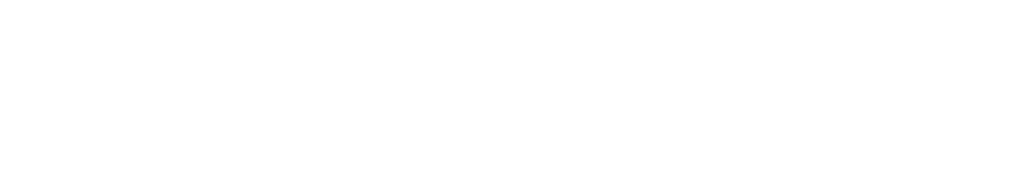
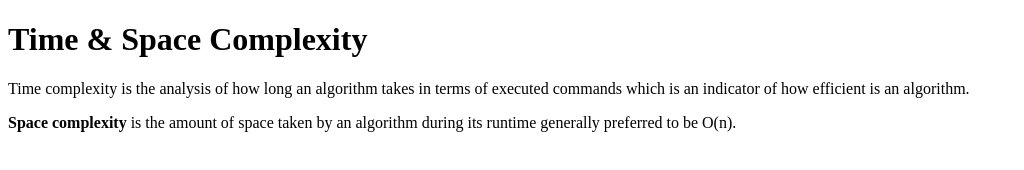
Before and after one commit to acciojob/time-and-space-complexity-Priyanshu2425, a website: page main.html in a window 1280 px wide. Shown: the whole page, without its empty margins (0-1024 px from the left). Drawn offline with Linux system fonts and the light colour scheme.

Commit message:
created a submission

```diff
--- a/main.html
+++ b/main.html
@@ -8,6 +8,13 @@
 
 <body>
 	<!-- the entire body must be written by student -->
+	<h1>Time & Space Complexity</h1>
+	<p>Time complexity is the analysis of how long
+	an algorithm takes in terms of executed commands which is
+	an indicator of how efficient is an algorithm.</p>
+	<p><b>Space complexity</b> is the amount of space taken
+	by an algorithm during its runtime generally preferred to be O(n).</p>
+
     <script type="text/javascript" src="./script.js">
 </script>
 
```
